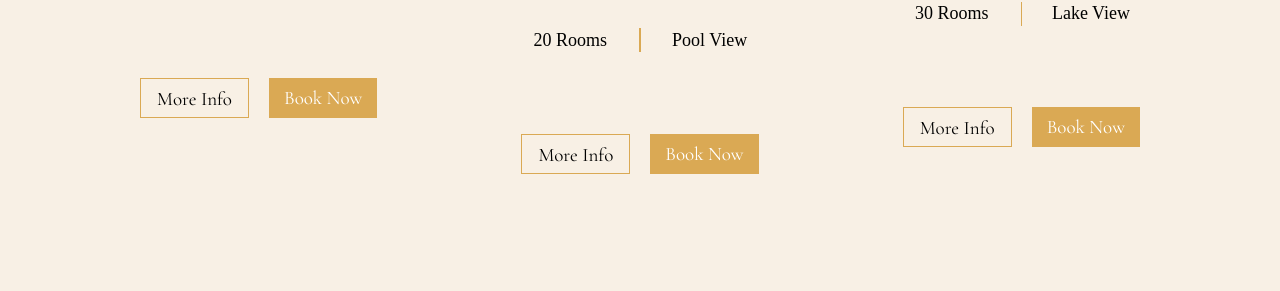
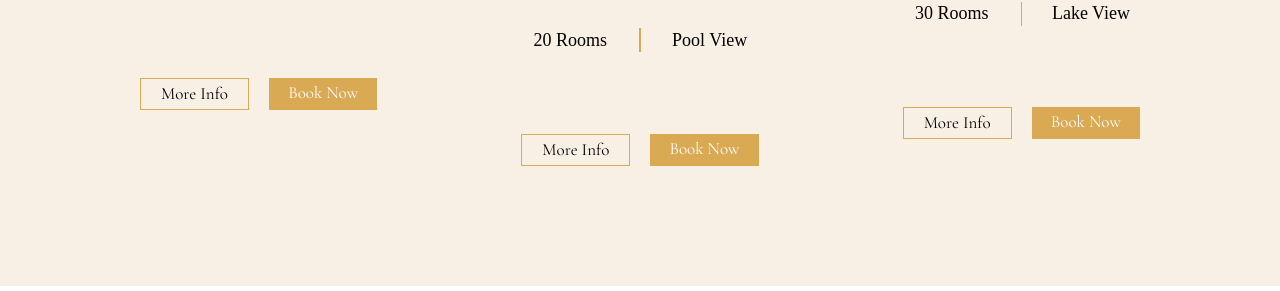
Before and after one commit to Binada-SH/Hotel_Website, a React (Vite) app in the folder hotel_website/: page / in a window 1280 px wide. Shown: the part 2395-2686 px from the top of the page. Built offline with nearby package versions, Linux system fonts and the light colour scheme.

Commit message:
Rooms section minor ui updates

```diff
--- a/hotel_website/src/Components/rooms/rooms.jsx
+++ b/hotel_website/src/Components/rooms/rooms.jsx
@@ -42,9 +42,9 @@ const Rooms = () => {
               <div className="w-[3px] mt-16 h-6 bg-[#daa954]"></div>
               <p className='mt-16 w-85'>{room.view} View</p>
             </div>
-            <div className='mt-20 flex gap-5 px-15 text-center justify-center font-[Cormorant_Garamond] text-[19px] pb-30'>
-              <h3 className='w-40 h-10 border-1 border-[#daa954] pt-1.5 hover:text-[#daa954] transition-colors'><a href="">More Info</a></h3>
-              <h3 className='bg-[#daa954] w-40 pt-1.5 text-[#ffffff] hover:text-[#000000] transition-colors'><a href="">Book Now</a></h3>
+            <div className='mt-20 flex gap-5 px-15 text-center justify-center font-[Cormorant_Garamond] text-[17px] pb-30'>
+              <h3 className='w-40 h-8 border-1 border-[#daa954] pt-0.5 hover:text-[#daa954] transition-colors'><a href="">More Info</a></h3>
+              <h3 className='bg-[#daa954] w-40 pt-0.5 text-[#ffffff] hover:text-[#000000] transition-colors'><a href="">Book Now</a></h3>
             </div>
           </div>
         ))}
```
